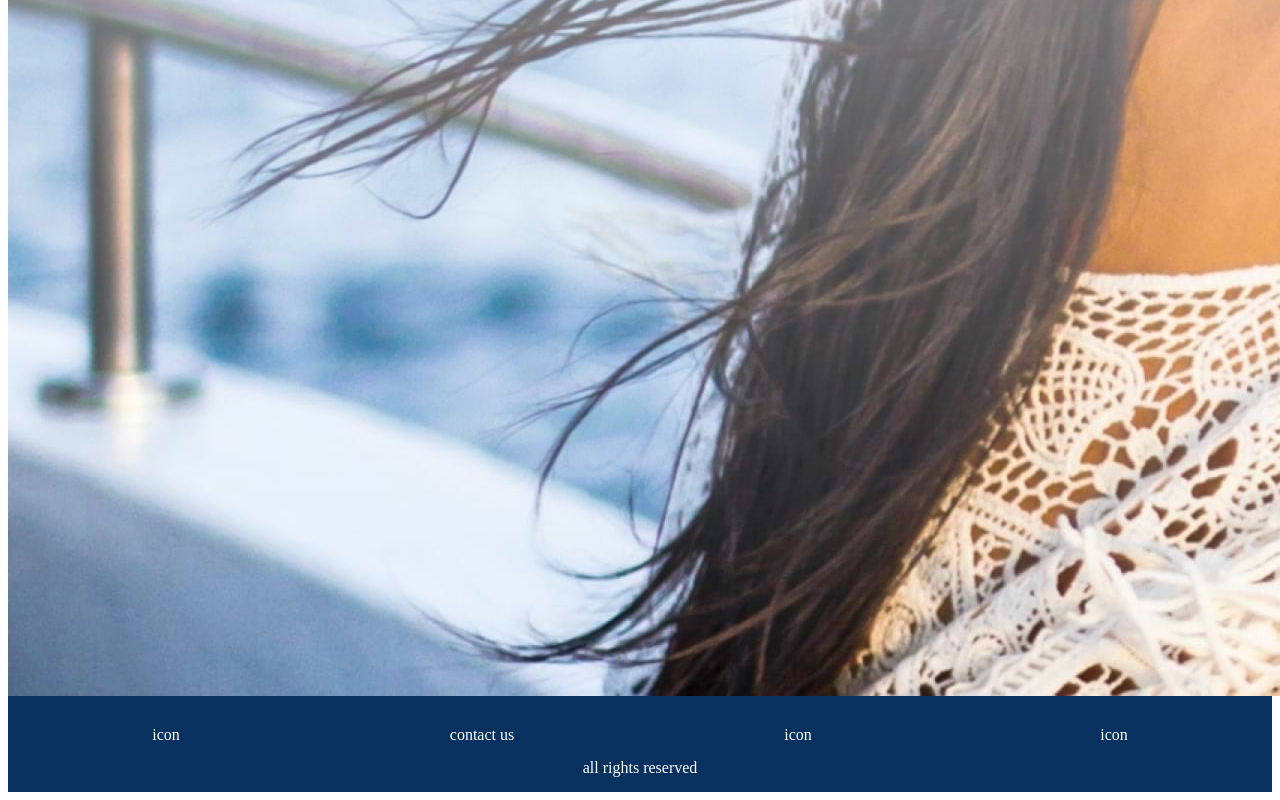
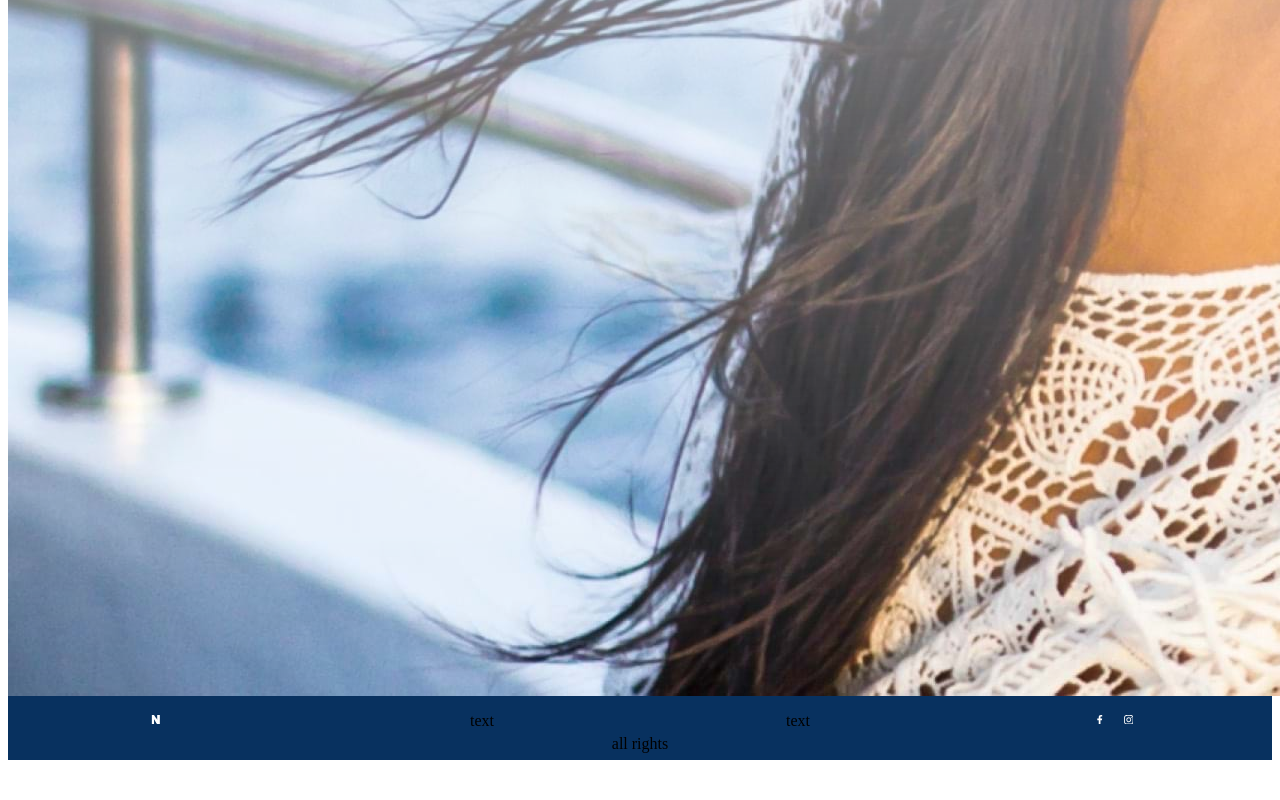
Before and after one commit to klichweronika/next-trip-portfolio, a React (Create React App) app: page / in a window 1280 px wide. Shown: the part 1702-2502 px from the top of the page. After the commit the page ends 2470 px from the top, so only its background shows below. Built offline with nearby package versions, Linux system fonts and the light colour scheme.

Commit message:
Add and styles footer icons

```diff
--- a/src/pages/frame/Footer.tsx
+++ b/src/pages/frame/Footer.tsx
@@ -1,33 +1,49 @@
 import { ReactElement } from "react";
 import styled from "styled-components";
+import { ReactComponent as FacebookIcon } from "../../assets/icons/facebook.svg";
+import { ReactComponent as InstagramIcon } from "../../assets/icons/instagram.svg";
+import { ReactComponent as CompanyIcon } from "../../assets/icons/n.svg";
 
 function Footer(): ReactElement {
   return (
     <FooterContainer>
       <FooterBox>
-        <ShortcutBox>icon</ShortcutBox>
+        <ShortcutBox>
+          <CompanyIconStyled />
+        </ShortcutBox>
 
         <ShortcutBox>
-          <Paragraph>contact us</Paragraph>
+          <Link>text</Link>
         </ShortcutBox>
 
-        <ShortcutBox>icon</ShortcutBox>
+        <ShortcutBox>
+          <Link>text</Link>
+        </ShortcutBox>
 
-        <ShortcutBox>icon</ShortcutBox>
+        <ShortcutBox>
+          <FacebookIconStyled />
+          <InstagramIconStyled />
+        </ShortcutBox>
       </FooterBox>
 
       <FooterBox>
-        <Paragraph>all rights reserved</Paragraph>
+        <Paragraph>all rights</Paragraph>
       </FooterBox>
     </FooterContainer>
   );
 }
 
+const IconBase = () => {
+  return `
+    width: 3%;
+    height: 3%;
+  `;
+};
+
 const FooterContainer = styled.div`
   width: 100%;
-  min-height: 6rem;
+  min-height: 4rem;
   background-color: #08315f;
-  color: white;
   margin-top: auto;
 `;
 
@@ -35,8 +51,12 @@ const FooterBox = styled.div`
   flex-direction: row;
   display: flex;
   flex: 1;
-  height: 3rem;
+  height: 2rem;
   align-items: baseline;
+`;
+
+const Link = styled.p`
+  cursor: pointer;
 `;
 
 const Paragraph = styled.a`
@@ -51,4 +71,18 @@ const ShortcutBox = styled.div`
   text-align: center;
 `;
 
+const CompanyIconStyled = styled(CompanyIcon)`
+  ${IconBase()}
+  margin-right: 20px;
+`;
+
+const FacebookIconStyled = styled(FacebookIcon)`
+  ${IconBase()}
+  margin-right: 20px;
+`;
+
+const InstagramIconStyled = styled(InstagramIcon)`
+  ${IconBase()}
+`;
+
 export default Footer;
```
